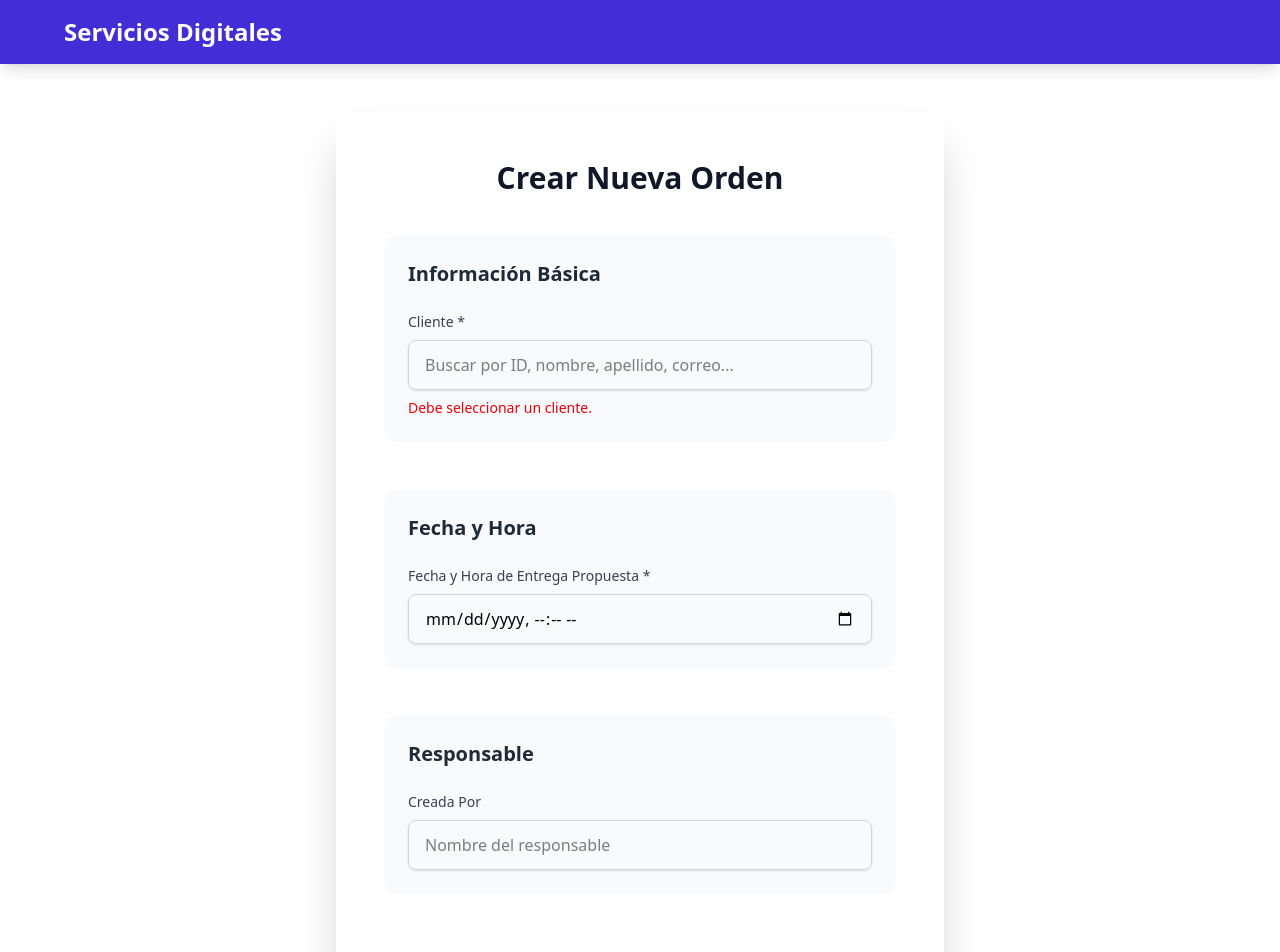
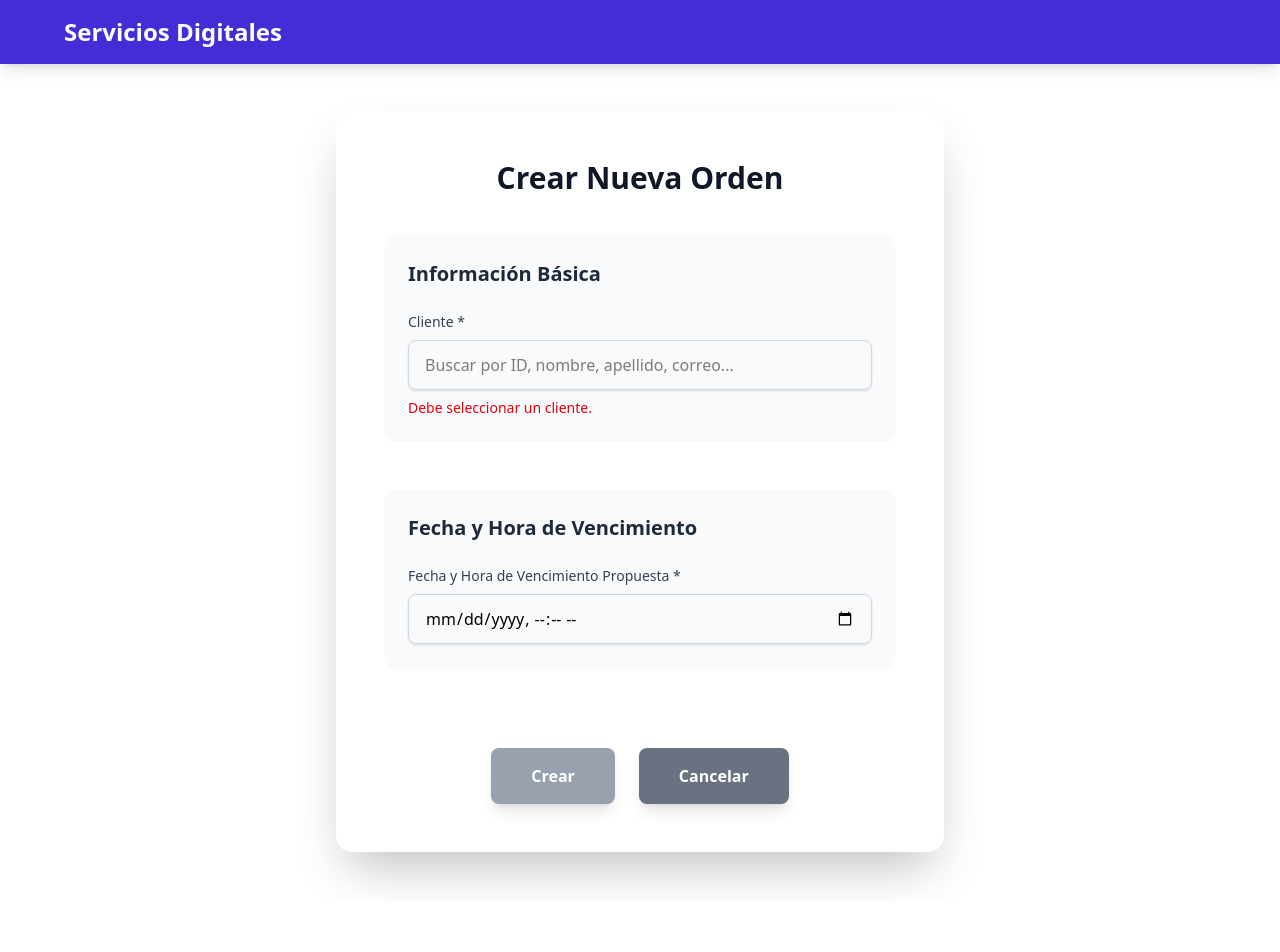
Before and after one commit to kraudy/thegrind, an Angular app in the folder InventoryFrontend/: page /ordenes/new in a window 1280 px wide. Shown: the top 952 px of the page. After the commit the page ends 900 px from the top, so only its background shows below. Built offline with nearby package versions, Linux system fonts and the light colour scheme.

Commit message:
lil update
Signed-off-by: Roberto Torrez <robkraudy@gmail.com>

```diff
--- a/InventoryFrontend/src/app/ordenes-detalle/orden-detalle-list/orden-detalle-list.html
+++ b/InventoryFrontend/src/app/ordenes-detalle/orden-detalle-list/orden-detalle-list.html
@@ -67,7 +67,7 @@
         <p class="text-lg text-gray-900">{{ orden.fechaCreacion | date:'dd/MM/yyyy HH:mm' }}</p>
       </div>
       <div class="bg-gray-50 rounded-lg p-4">
-        <p class="text-sm font-medium text-gray-600">Fecha Entrega Propuesta</p>
+        <p class="text-sm font-medium text-gray-600">Fecha Vencimiento</p>
         <p class="text-lg text-gray-900">{{ orden.fechaEntrega | date:'dd/MM/yyyy HH:mm' }}</p>
       </div>
       <div class="bg-gray-50 rounded-lg p-4">
--- a/InventoryFrontend/src/app/ordenes/orden-form/orden-form.html
+++ b/InventoryFrontend/src/app/ordenes/orden-form/orden-form.html
@@ -71,29 +71,14 @@
 
       <!-- Fechas y horas -->
       <div class="bg-gray-50 rounded-xl p-6">
-        <h3 class="text-xl font-semibold text-gray-800 mb-6">Fecha y Hora</h3>
+        <h3 class="text-xl font-semibold text-gray-800 mb-6">Fecha y Hora de Vencimiento</h3>
         <div class="space-y-6">
           <div>
-            <label class="block text-sm font-medium text-gray-700 mb-2">Fecha y Hora de Entrega Propuesta *</label>
+            <label class="block text-sm font-medium text-gray-700 mb-2">Fecha y Hora de Vencimiento Propuesta *</label>
             <input type="datetime-local"
                    [(ngModel)]="formOrden.fechaEntrega"
                    name="fechaEntrega"
                    required
-                   class="w-full px-4 py-3 border border-gray-300 rounded-lg focus:outline-none focus:ring-2 focus:ring-indigo-500 focus:border-transparent transition shadow-sm">
-          </div>
-        </div>
-      </div>
-
-      <!-- Responsables -->
-      <div class="bg-gray-50 rounded-xl p-6">
-        <h3 class="text-xl font-semibold text-gray-800 mb-6">Responsable</h3>
-        <div class="space-y-6">
-          <div>
-            <label class="block text-sm font-medium text-gray-700 mb-2">Creada Por</label>
-            <input type="text"
-                   [(ngModel)]="formOrden.creadaPor"
-                   name="creadaPor"
-                   placeholder="Nombre del responsable"
                    class="w-full px-4 py-3 border border-gray-300 rounded-lg focus:outline-none focus:ring-2 focus:ring-indigo-500 focus:border-transparent transition shadow-sm">
           </div>
         </div>
--- a/InventoryFrontend/src/app/ordenes/orden-list/orden-list.html
+++ b/InventoryFrontend/src/app/ordenes/orden-list/orden-list.html
@@ -34,7 +34,7 @@
             <th class="px-6 py-4 text-left text-xs font-medium text-gray-500 uppercase tracking-wider">Cant.</th>
             <th class="px-6 py-4 text-left text-xs font-medium text-gray-500 uppercase tracking-wider">Monto</th>
             <th class="px-6 py-4 text-left text-xs font-medium text-gray-500 uppercase tracking-wider">F. Creación</th>
-            <th class="px-6 py-4 text-left text-xs font-medium text-gray-500 uppercase tracking-wider">F. Entrega</th>
+            <th class="px-6 py-4 text-left text-xs font-medium text-gray-500 uppercase tracking-wider">F. Vencimiento</th>
             <th class="px-6 py-4 text-left text-xs font-medium text-gray-500 uppercase tracking-wider">F. Preparada</th>
             <th class="px-6 py-4 text-left text-xs font-medium text-gray-500 uppercase tracking-wider">Acciones</th>
           </tr>
```
Also changed, not shown: 1 other file (tests, documents, lock files or other folders).
